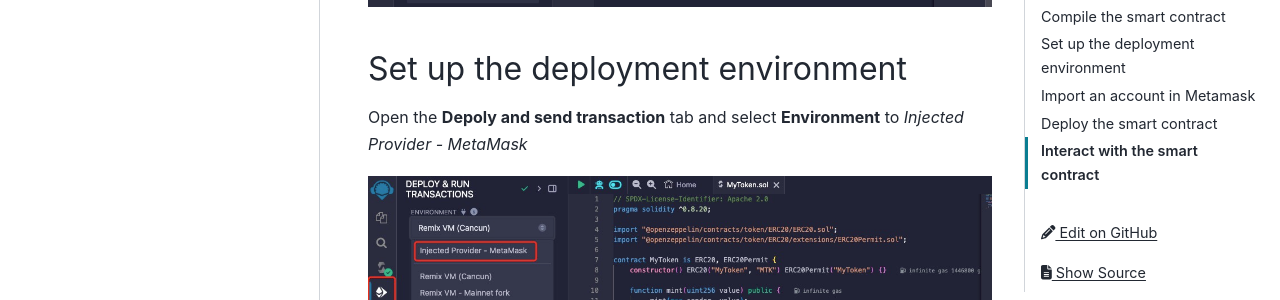
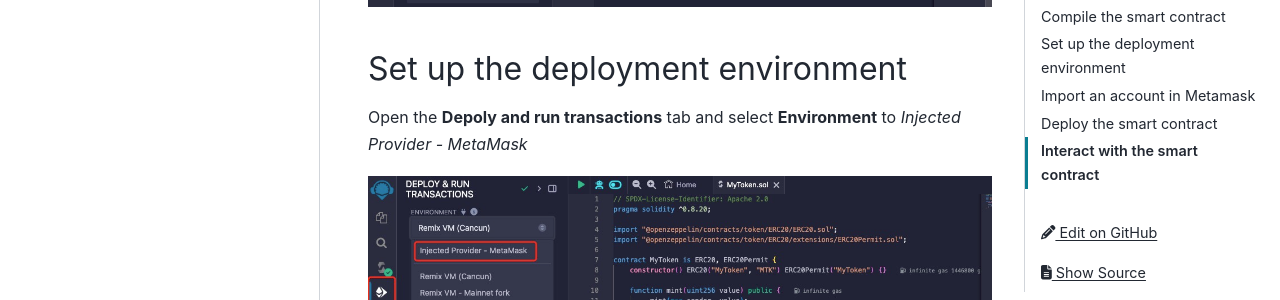
Before and after one commit to potoshk/potos-docs, a Sphinx documentation site: the page built from docs/developer/remix_usage.md, in a window 1280 px wide and 900 px high, scrolled down 1694 px. Shown: the part 153-453 px from the top of the window. Built offline with Sphinx 7.4.7 and the PyData theme 0.15.4, drawn with Linux system fonts in a browser that asks for light colours.

Commit message:
Update remix_usage.md

```diff
--- a/docs/developer/remix_usage.md
+++ b/docs/developer/remix_usage.md
@@ -50,7 +50,7 @@
 
 ## Set up the deployment environment
 
-Open the **Depoly and send transaction** tab and select **Environment** to *Injected Provider - MetaMask*
+Open the **Depoly and run transactions** tab and select **Environment** to *Injected Provider - MetaMask*
 
 ![](../_static/developer/remix-deploy-env.png)
 
```
